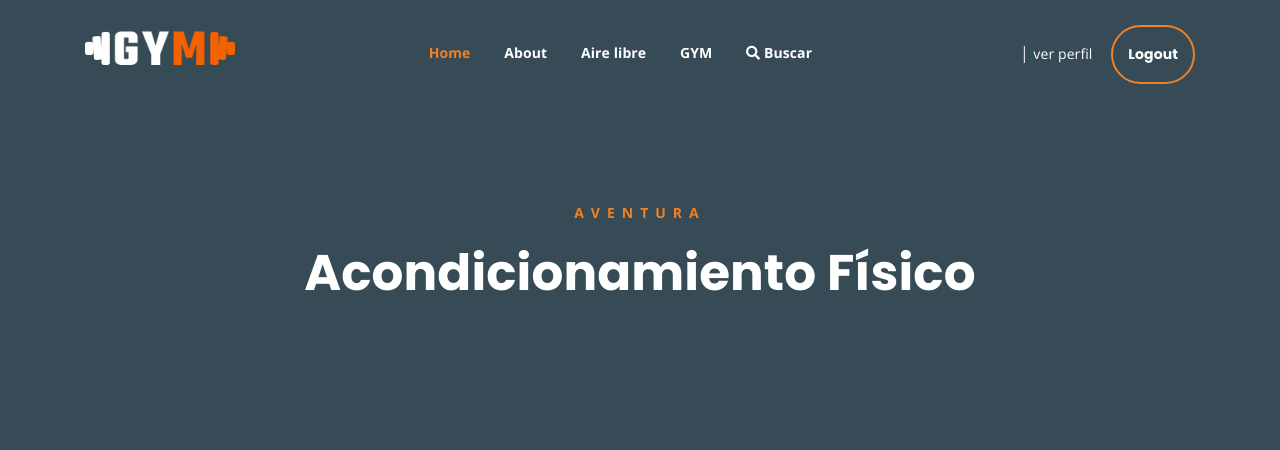
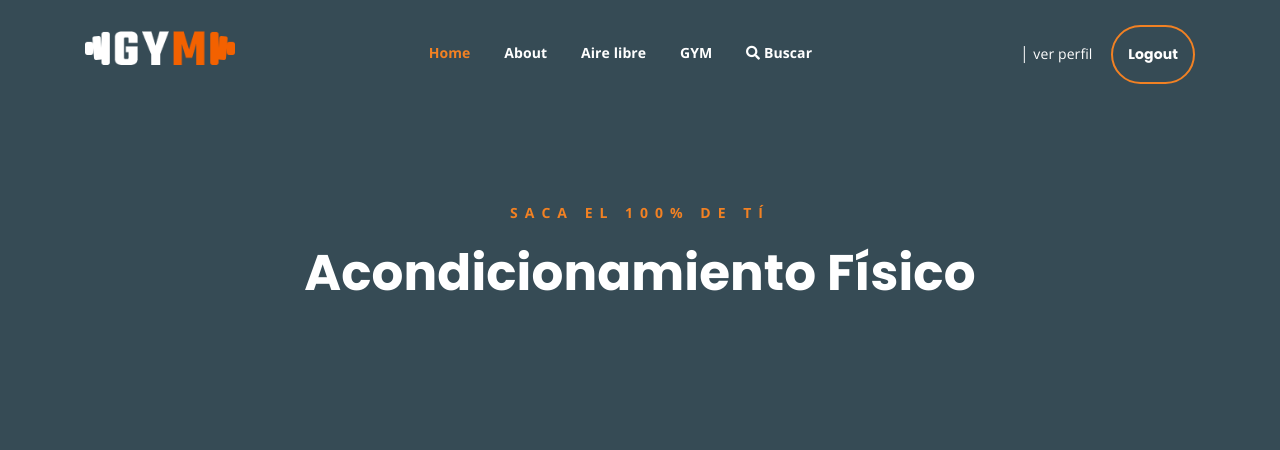
Before and after one commit to franromero0/ProyectoFinalPythonCH, a Django app: page /deports/1/ in a window 1280 px wide. Shown: the top 450 px of the page. Run offline with Django 5.2, Linux system fonts and the light colour scheme; a user stored in the database is signed in; data comes from the database, SQL or seed files in the repository; some libraries are stand-ins or nearby versions.

Commit message:
edit html title

```diff
--- a/gym/templates/actividades/ver_gym.html
+++ b/gym/templates/actividades/ver_gym.html
@@ -135,7 +135,7 @@
 			<div class="row">
 				<div class="col-lg-8 offset-lg-2 text-center">
 					<div class="breadcrumb-text">
-						<p>Aventura</p>
+						<p>Saca el 100% de tí</p>
 						<h1>{{ actividad.activity }}</h1>
 					</div>
 				</div>
```
